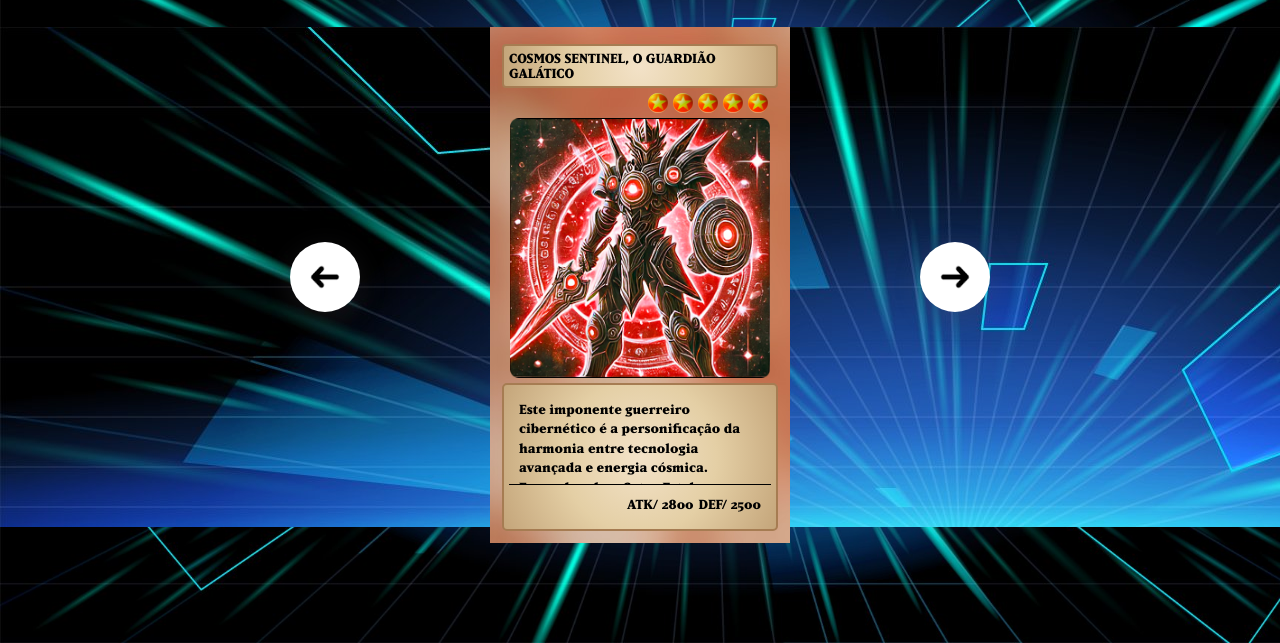
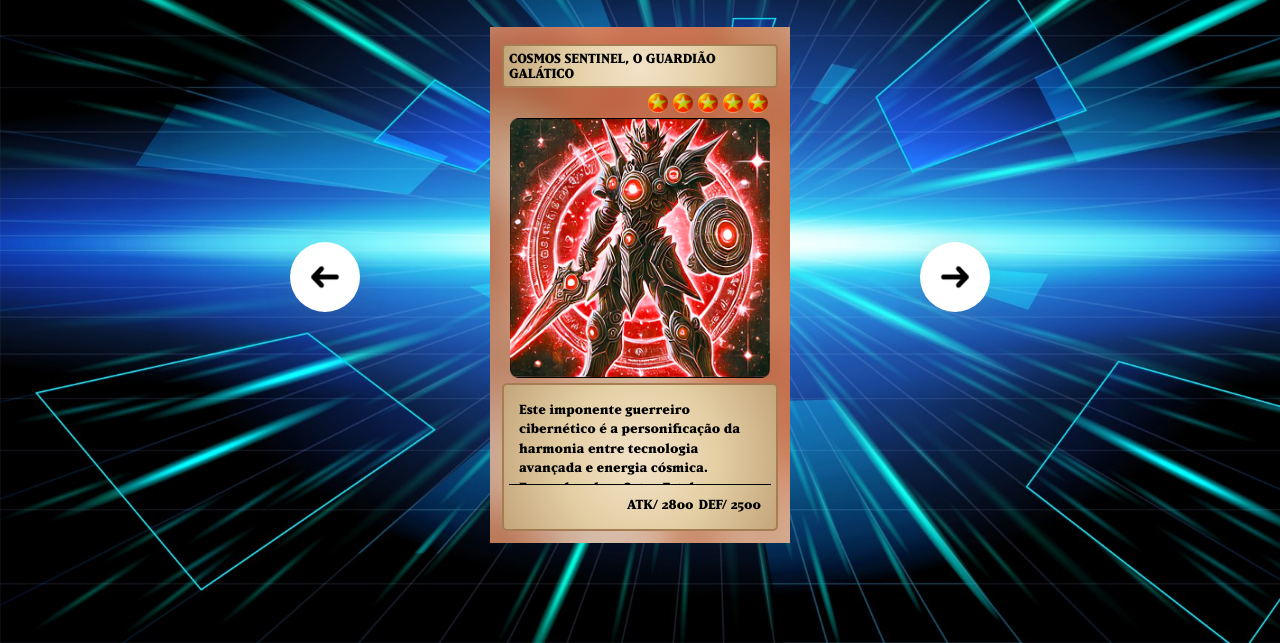
Before and after one commit to rik-404/projeto-clone-yu-gi-oh, a plain HTML site: page index.html in a window 1280 px wide. Shown: the part 157-800 px from the top of the page. Drawn offline with Linux system fonts and the light colour scheme.

Commit message:
Update index.html

```diff
--- a/index.html
+++ b/index.html
@@ -15,7 +15,7 @@
     <header class="cabecalho">
         <h1 class="titulo">Clone Yu-Gi-Oh!</h1>
     </header>
-    <main class="slider" style="background-image: url(./src/imagens/fundo-site.jpg)">
+    <main class="slider">
         <button class="btn-seta btn-voltar" id="btn-voltar">
             <img src="src/imagens/seta.png" alt="seta voltar">
         </button>
```
